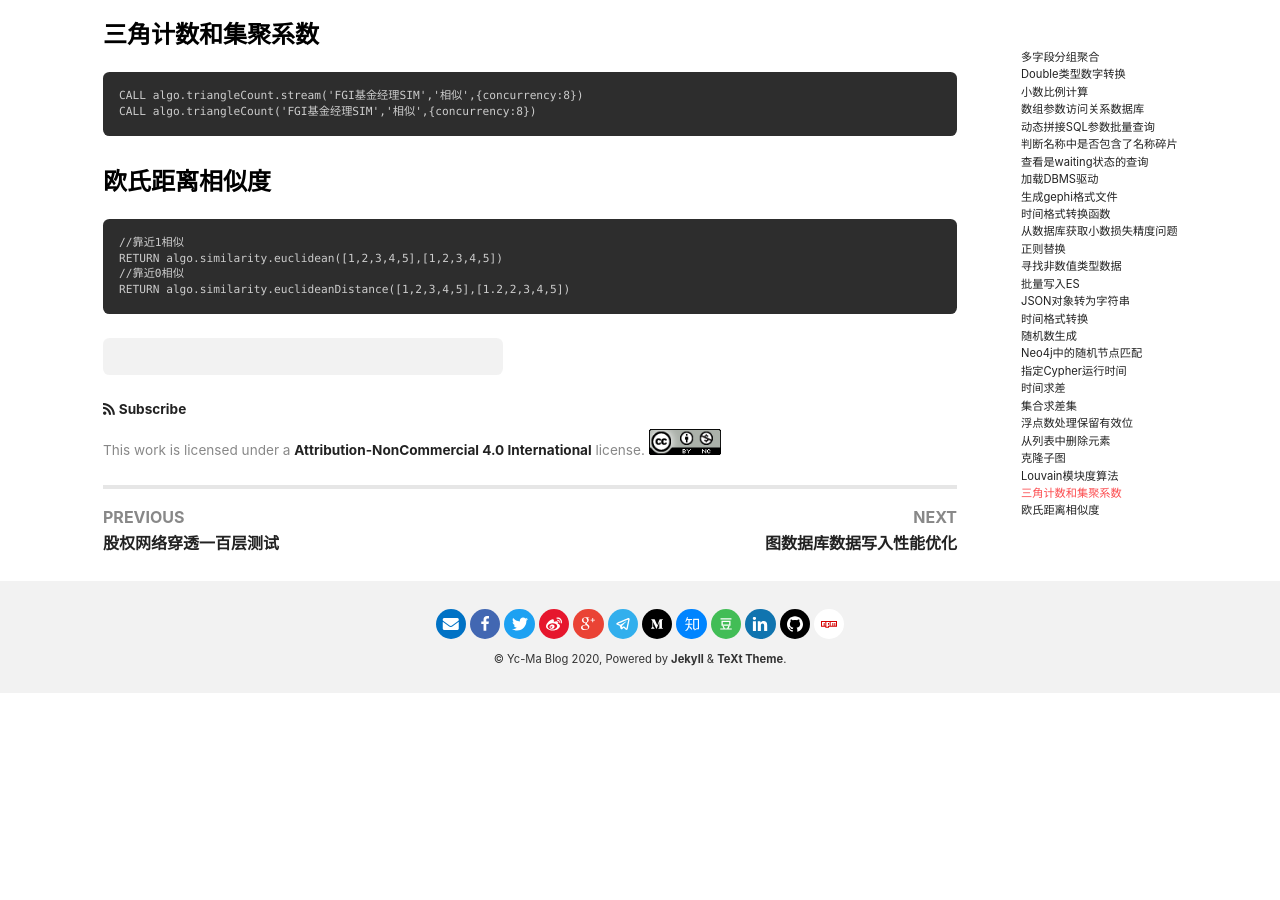
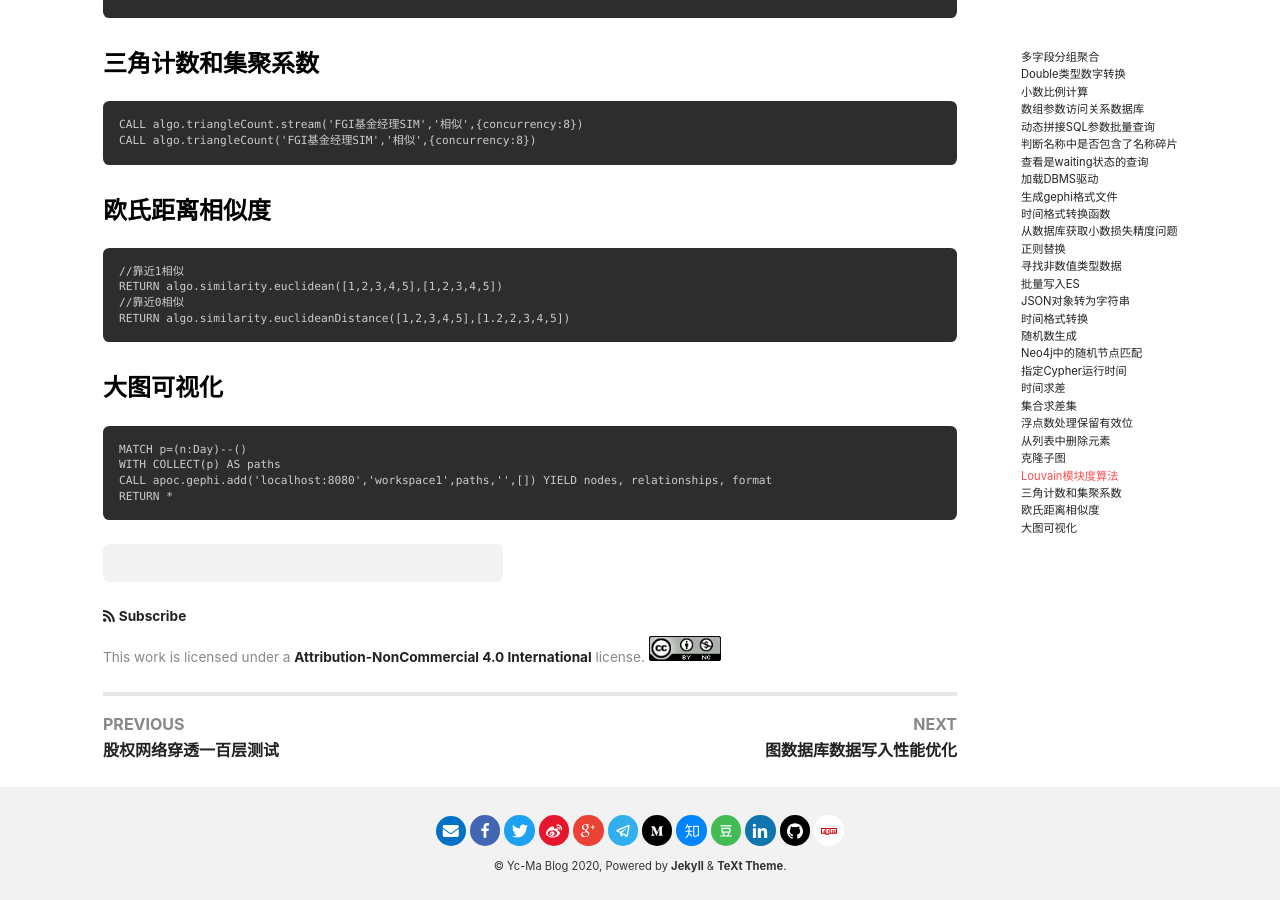
Before and after one commit to crazyyanchao/blog, a Jekyll site: the page built from _posts/2021-06-24-常用CYPHER查询（四）.md, in a window 1280 px wide and 900 px high, scrolled down 5653 px. Built offline with Jekyll 4.4.1, drawn with Linux system fonts in a browser that asks for light colours; nearby versions of some CDN libraries; comment, search, counter and statistics services are not loaded; before the commit the page ends 6346 px from its top, so only the background shows below that.

Commit message:
文章更新

````diff
--- a/_posts/2021-06-24-常用CYPHER查询（四）.md
+++ b/_posts/2021-06-24-常用CYPHER查询（四）.md
@@ -223,3 +223,11 @@ RETURN algo.similarity.euclidean([1,2,3,4,5],[1,2,3,4,5])
 //靠近0相似
 RETURN algo.similarity.euclideanDistance([1,2,3,4,5],[1.2,2,3,4,5])
 ```
+
+### 大图可视化
+```
+MATCH p=(n:Day)--()
+WITH COLLECT(p) AS paths
+CALL apoc.gephi.add('localhost:8080','workspace1',paths,'',[]) YIELD nodes, relationships, format
+RETURN *
+```
````
